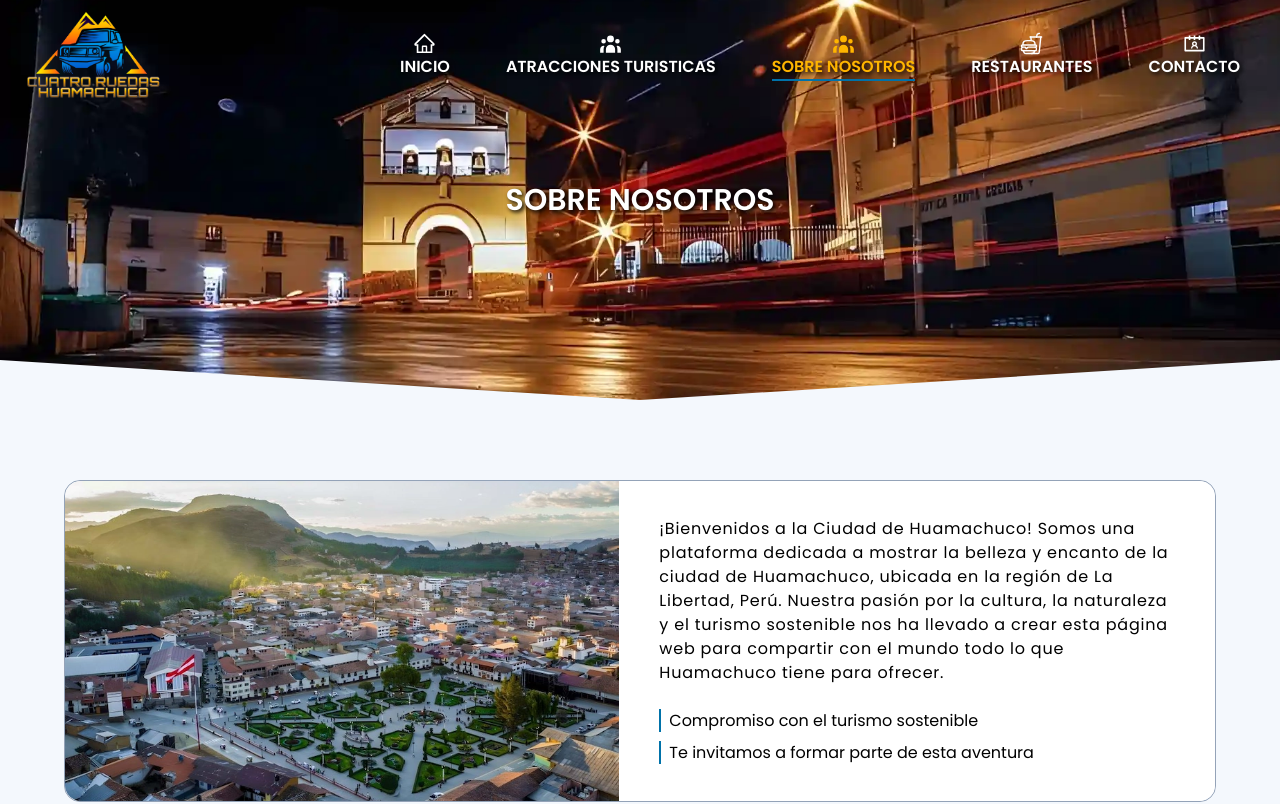
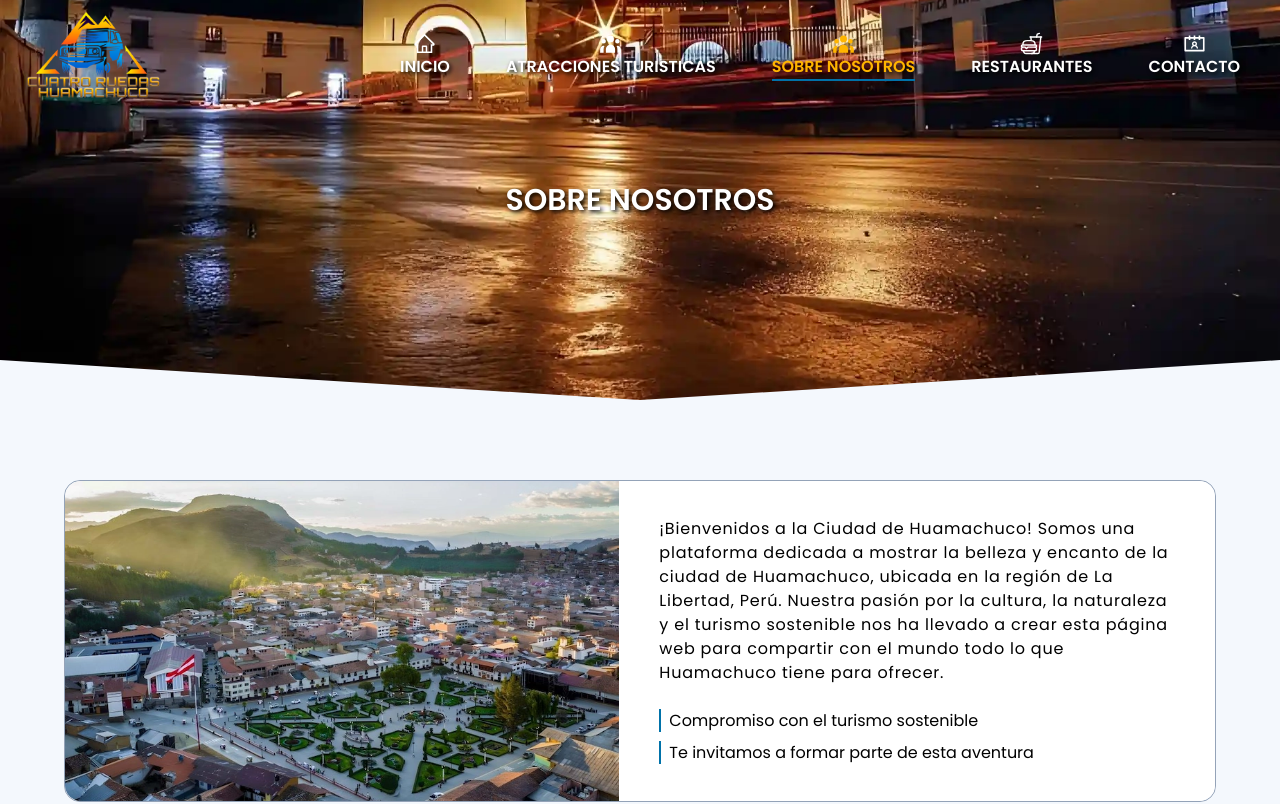
Before and after one commit to JuanLaurencio1105/huamachuco, a React (Vite) app: page /nosotros in a window 1280 px wide. Shown: the top 804 px of the page. Built offline with nearby package versions, Linux system fonts and the light colour scheme.

Commit message:
change to bg-fix

```diff
--- a/src/components/Head.jsx
+++ b/src/components/Head.jsx
@@ -6,7 +6,7 @@ const Head = ({ image, title }) => {
   }, [])
   return (
     <div
-      className='w-full h-[400px] bg-fixed object-cover bg-no-repeat bg-cover bg-center relative clip-path'
+      className='w-full h-[400px] bg-fixed object-cover bg-no-repeat bg-cover bg-bottom relative clip-path'
       style={{ backgroundImage: `url(${image})` }}
     >
       <div className='absolute top-0 w-full h-full flex justify-center items-center'>
```
